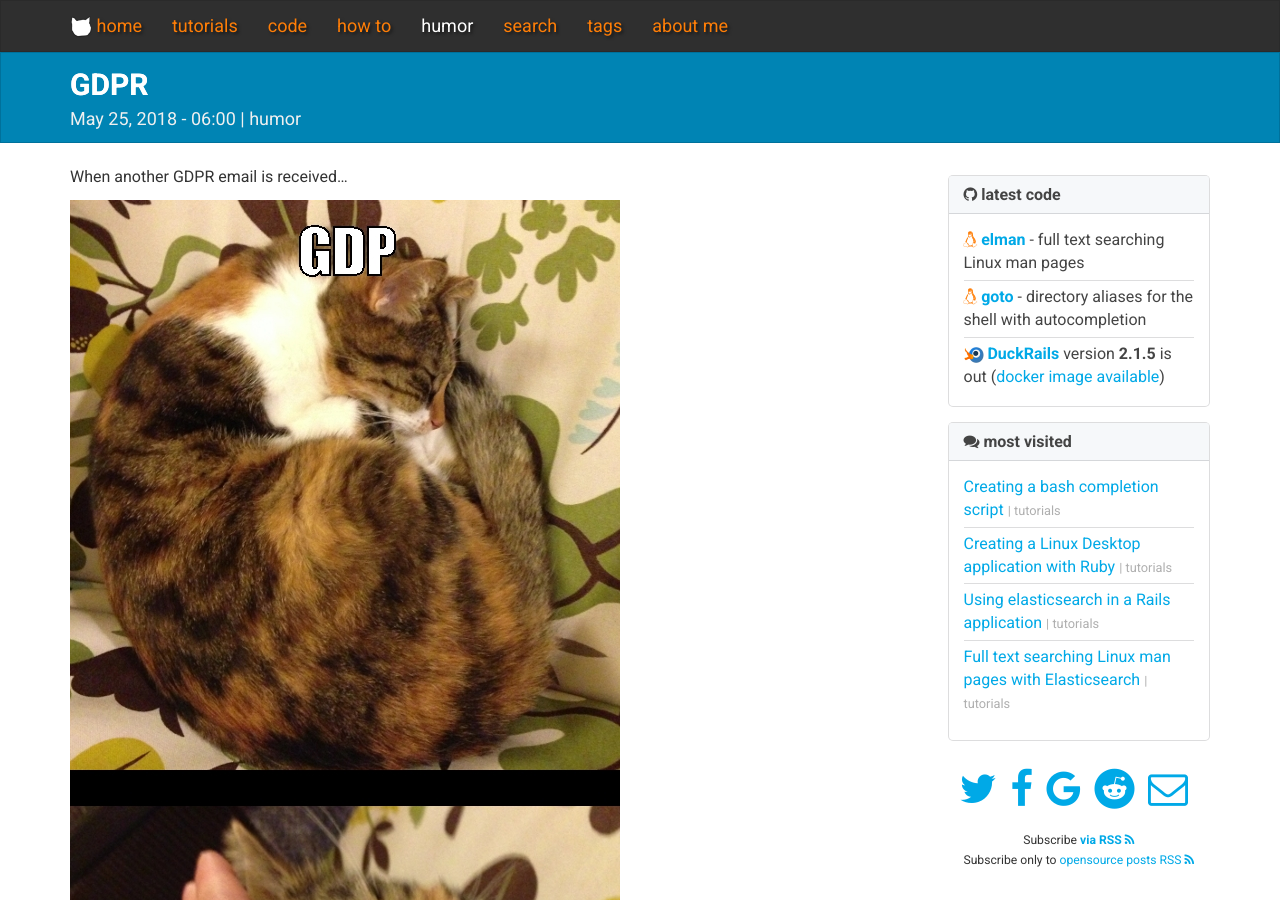
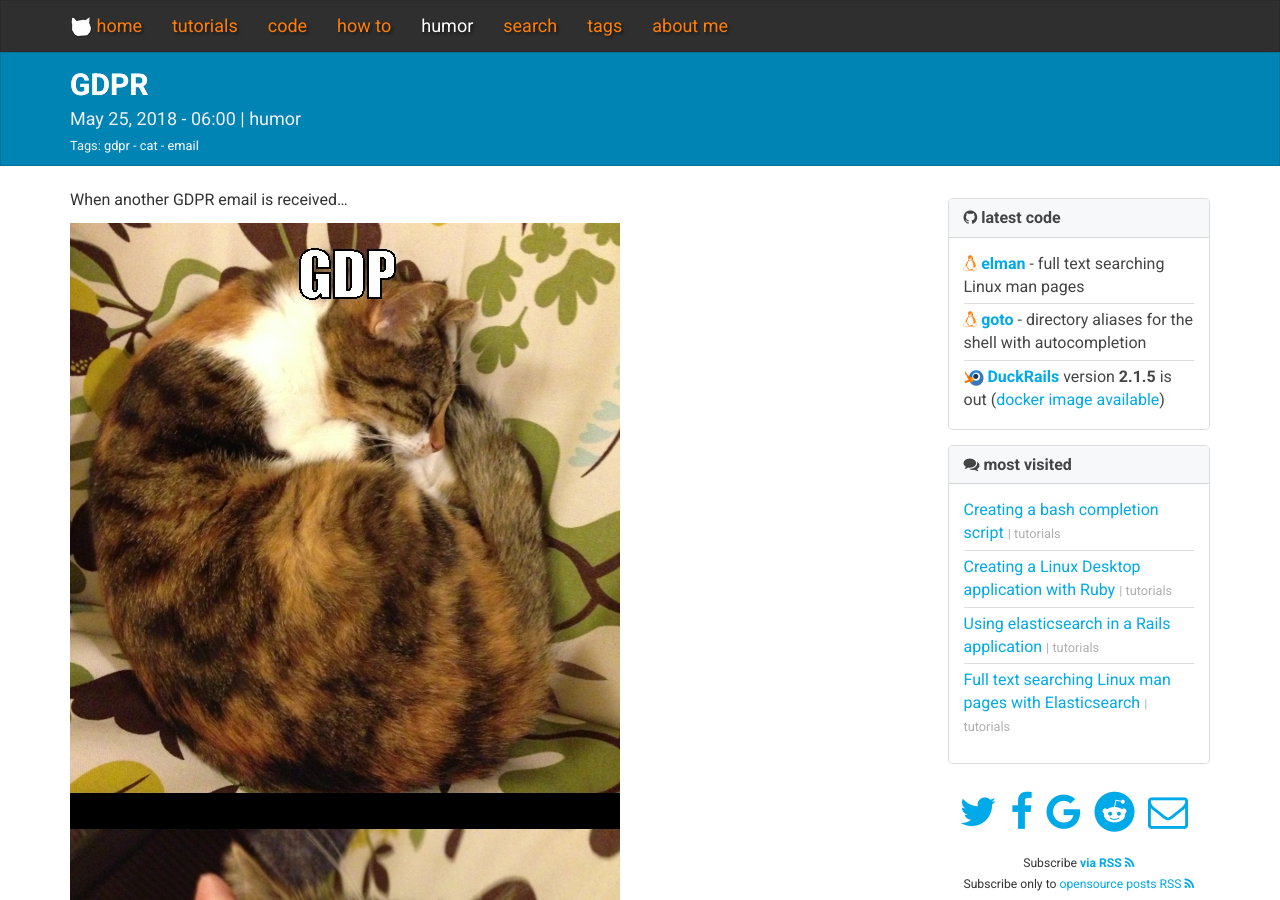
Before and after one commit to iridakos/iridakos.github.io, a Jekyll site: the page built from _posts/2018-05-25-gdpr.markdown, in a window 1280 px wide and 900 px high. Built offline with Jekyll 4.4.1, drawn with Linux system fonts in a browser that asks for light colours; nearby versions of some CDN libraries; comment, search, counter and statistics services are not loaded.

Commit message:
add tags

```diff
--- a/_posts/2018-05-25-gdpr.markdown
+++ b/_posts/2018-05-25-gdpr.markdown
@@ -9,6 +9,7 @@ category: "humor"
 comments: true
 identifier: "gdpr"
 popular: -1
+tags: gdpr cat email
 show_popular_inline_posts: true
 redirect_from:
   - /2018/05/25/gdpr.html
```
